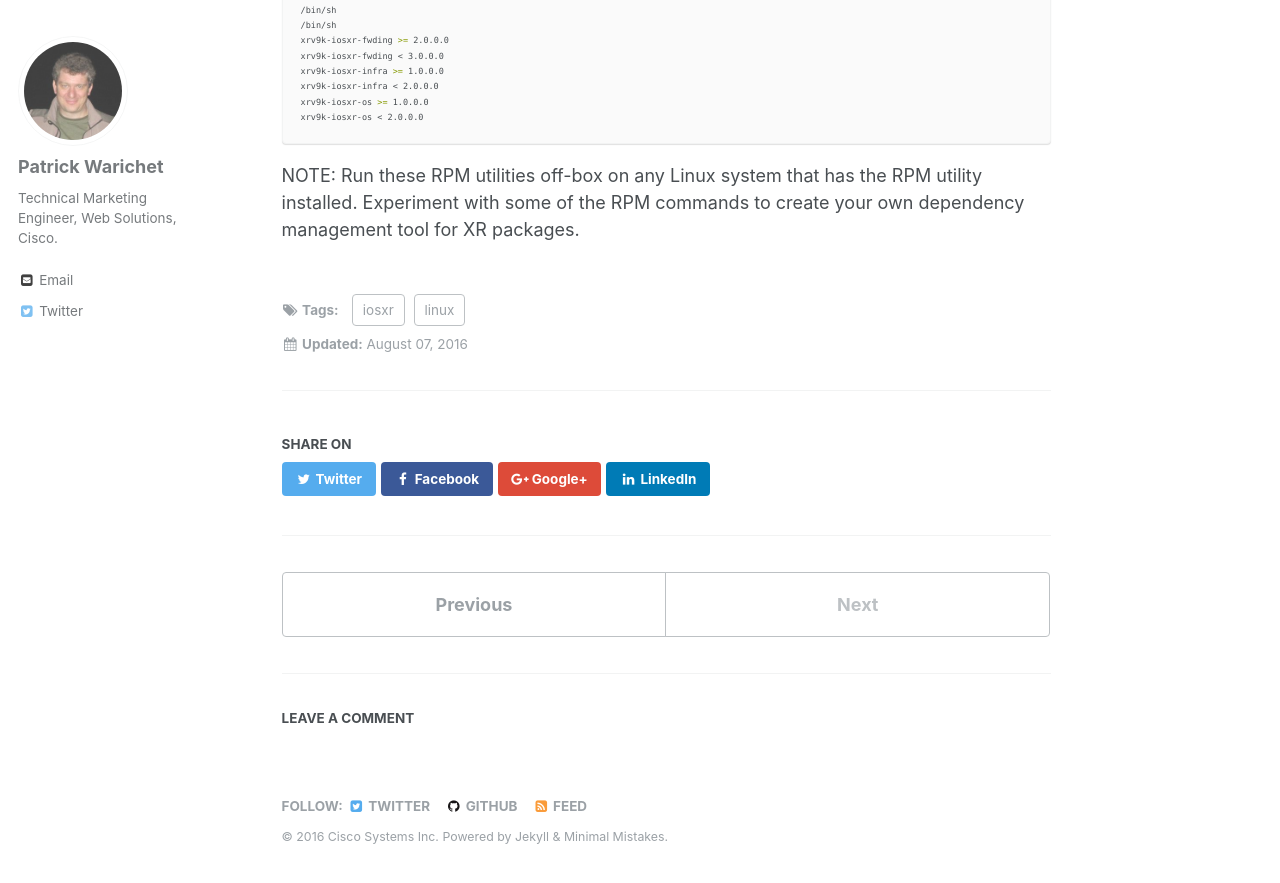
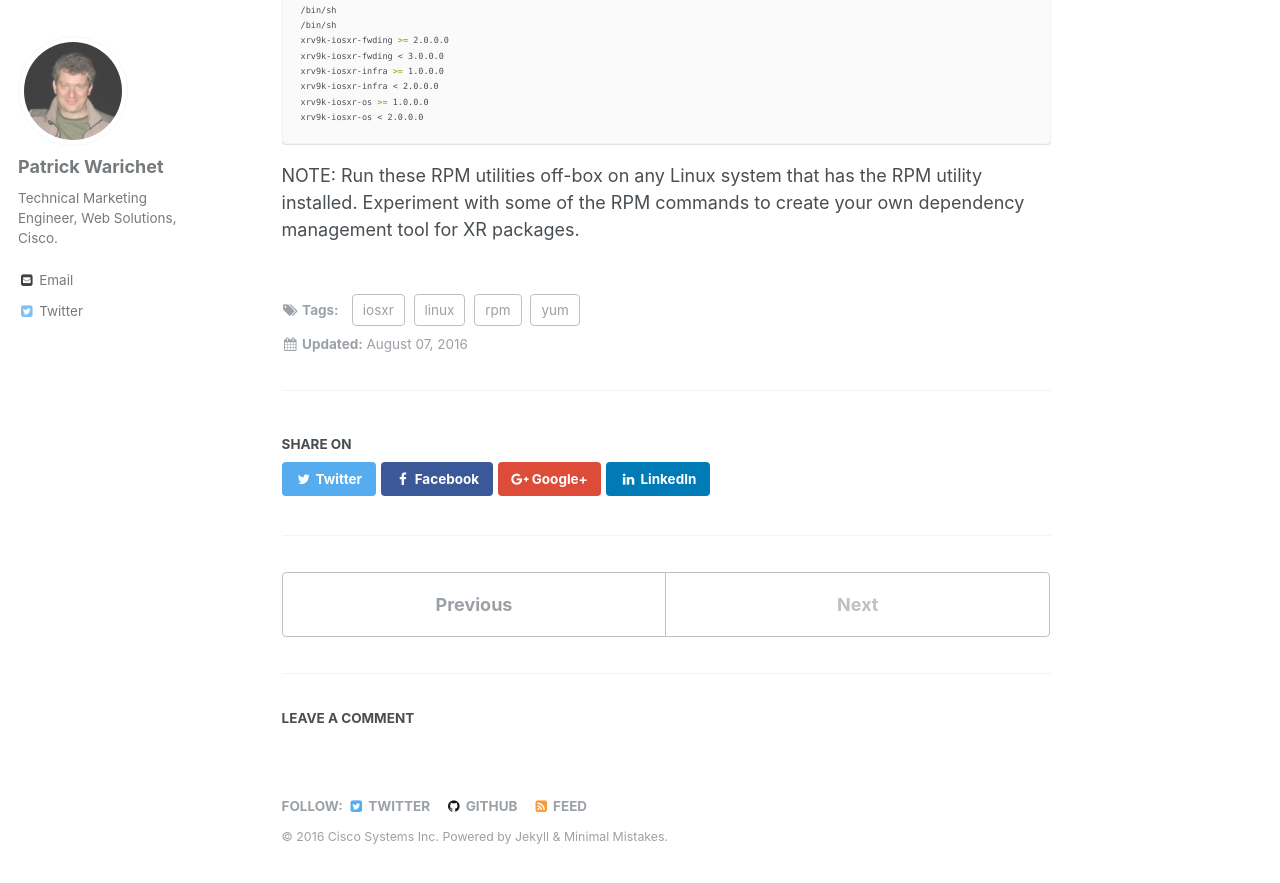
Before and after one commit to xrdocs/software-management, a Jekyll site: the page built from _tutorials/2016-08-06-introduction-to-rpm.md, in a window 1280 px wide and 900 px high, scrolled down 6295 px. Shown: the top 883 px of the window. Built offline with Jekyll 4.4.1, drawn with Linux system fonts in a browser that asks for light colours; comment, search, counter and statistics services are not loaded.

Commit message:
Updated 2016-08-06-introduction-to-rpm.md

```diff
--- a/_tutorials/2016-08-06-introduction-to-rpm.md
+++ b/_tutorials/2016-08-06-introduction-to-rpm.md
@@ -7,6 +7,8 @@ excerpt: Introduction to RPM Package Manager
 tags:
   - iosxr
   - linux
+  - rpm
+  - yum
 ---
 ## Introduction
 
```
